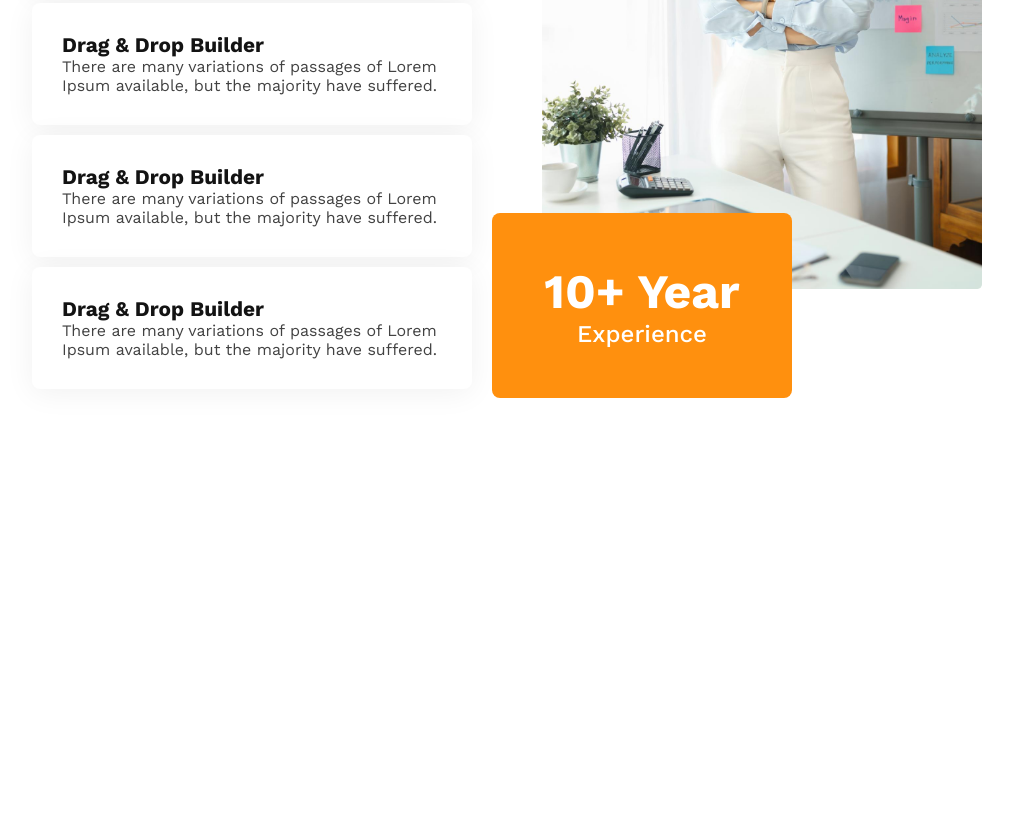
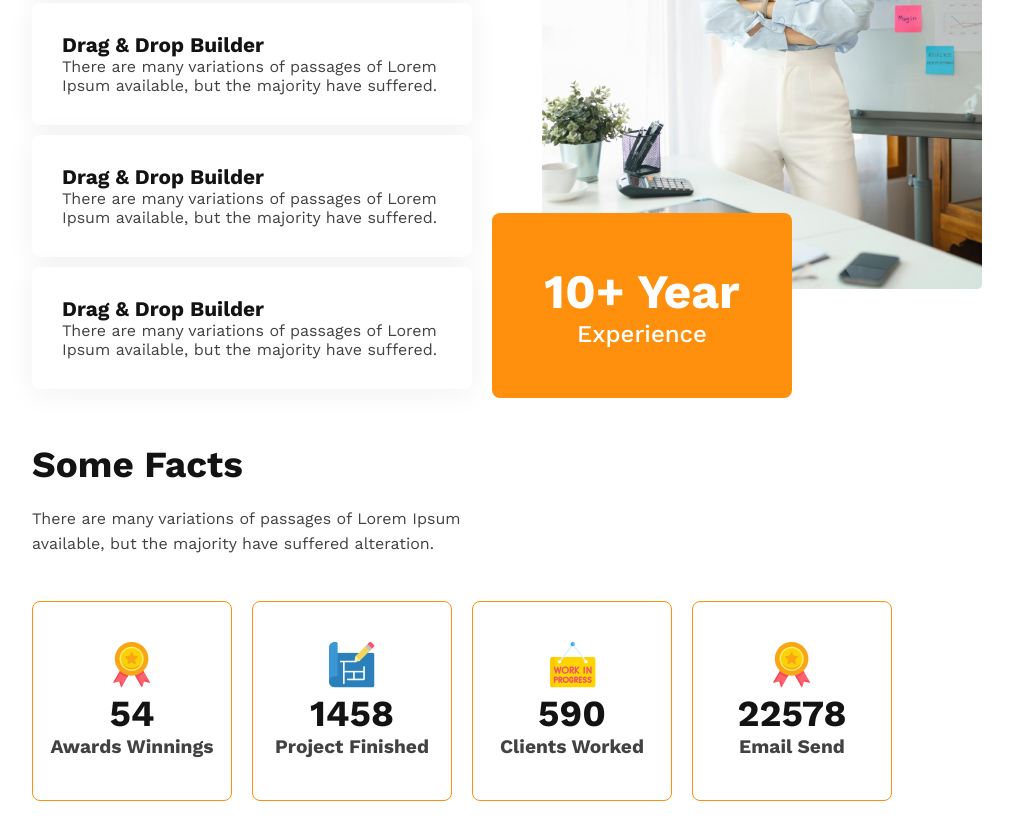
Before and after one commit to mdhasim2001/g3-architects-website, a plain HTML site: page index.html in a window 1280 px wide. Shown: the part 1962-2801 px from the top of the page, without its empty margins (168-1181 px from the left). Before the commit the page ends 2405 px from the top, so only its background shows below. Drawn offline with nearby package versions, Linux system fonts and the light colour scheme.

Commit message:
some facts section

```diff
--- a/CSS/style.css
+++ b/CSS/style.css
@@ -208,6 +208,57 @@ main{
     color: #FFF;
 }
 
+/* Some facts section style  */
+
+.some__facts__container{
+    margin-bottom: 20%;
+}
+
+.some__facts__content h3{
+    font-size: 2.3rem;
+    font-weight: 700;
+    color: var(--heading);
+}
+
+.some__facts__content p{
+    color: var(--dpara);
+    font-weight: 400;
+    max-width: 500px;
+    margin-top: 20px;
+    line-height: 1.6rem;
+}
+
+.reword{
+    display: grid;
+    grid-template-columns: repeat(4, 1fr);
+    margin-top: 5%;
+
+}
+
+.reword .card{
+    width: 200px;
+    height: 200px;
+    text-align: center;
+    border: 1px solid #FF900E;
+    padding: 40px 0;
+    border-radius: 8px;
+
+}
+
+.reword .card h3{
+    font-size: 2.3rem;
+    font-weight: 700;
+    color: var(--heading);
+}
+
+.reword .card p{
+    font-size: 1.2rem;
+    font-weight: 600;
+    color: var(--dpara);
+}
+
+
+
 /* Responsiv style start  */
 
 /* for mobail  */
@@ -251,6 +302,17 @@ main{
 
     .experience__container .img__content img{
         width: 80%;
+    }
+
+    .reword{
+        grid-template-columns: 1fr;
+        width: 200px;
+        margin: 30px auto 0;
+
+    }
+
+    .reword .card{
+        margin-bottom: 20px;
     }
 
 
@@ -298,4 +360,12 @@ main{
     .experience__container .img__content img{
         width: 80%;
     }
+
+    .reword{
+        grid-template-columns: repeat(2, 1fr);
+        gap: 20px;
+        width: 420px;
+        margin: 50px auto 0;
+
+    }
 }
--- a/index.html
+++ b/index.html
@@ -87,6 +87,37 @@
             </div>
         </section>
 
+        <!-- Some facts section start  -->
+        <section class="some__facts__container">
+            <div class="some__facts__content">
+                <h3>Some Facts</h3>
+                <p>There are many variations of passages of Lorem Ipsum available, but the majority have suffered
+                    alteration.</p>
+            </div>
+            <div class="reword">
+                <div class="card">
+                    <img src="images/icons/ribon.png" alt="">
+                    <h3>54</h3>
+                    <p>Awards Winnings</p>
+                </div>
+                <div class="card">
+                    <img src="images/icons/projects.png" alt="">
+                    <h3>1458</h3>
+                    <p>Project Finished</p>
+                </div>
+                <div class="card">
+                    <img src="images/icons/customers.png" alt="">
+                    <h3>590</h3>
+                    <p>Clients Worked</p>
+                </div>
+                <div class="card">
+                    <img src="images/icons/ribon.png" alt="">
+                    <h3>22578</h3>
+                    <p>Email Send</p>
+                </div>
+            </div>
+        </section>
+
     </main>
     <footer>
 
```
